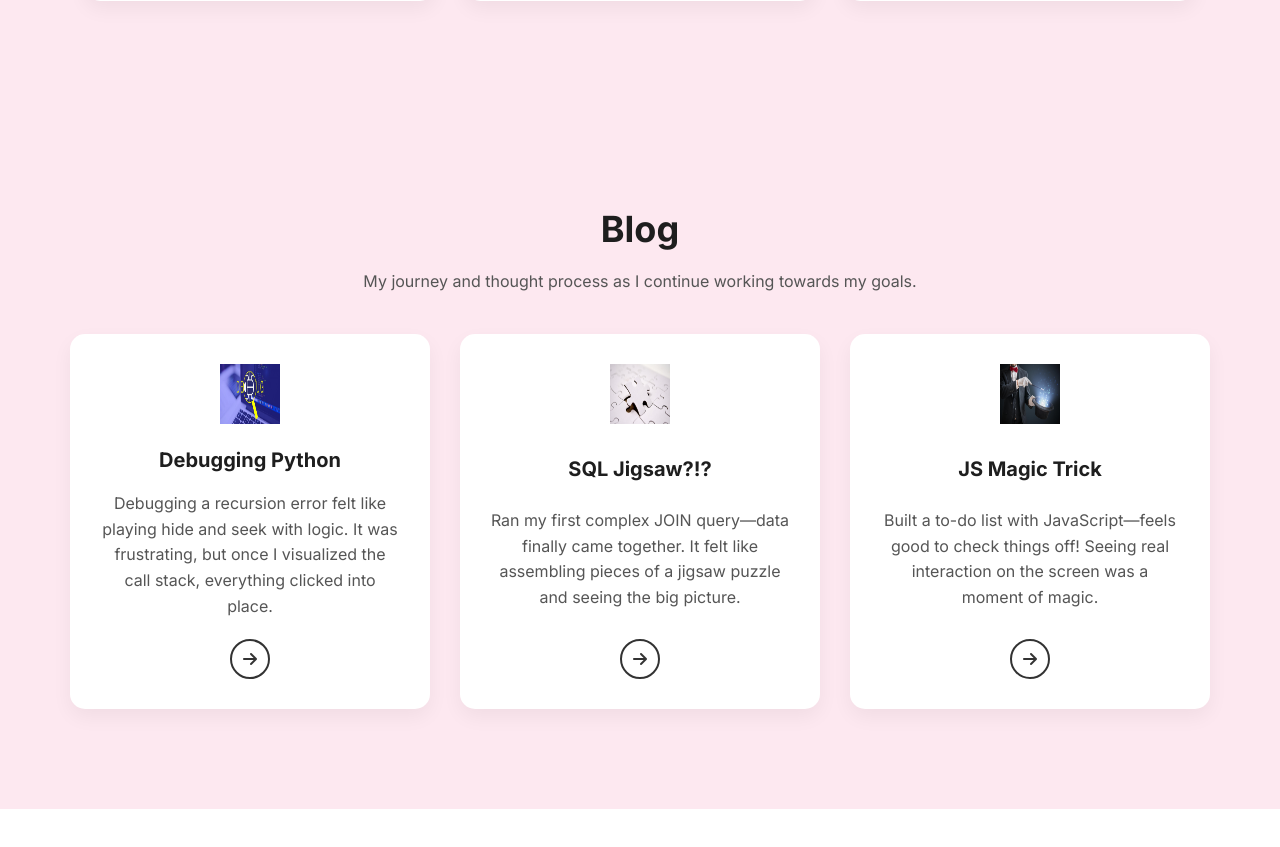
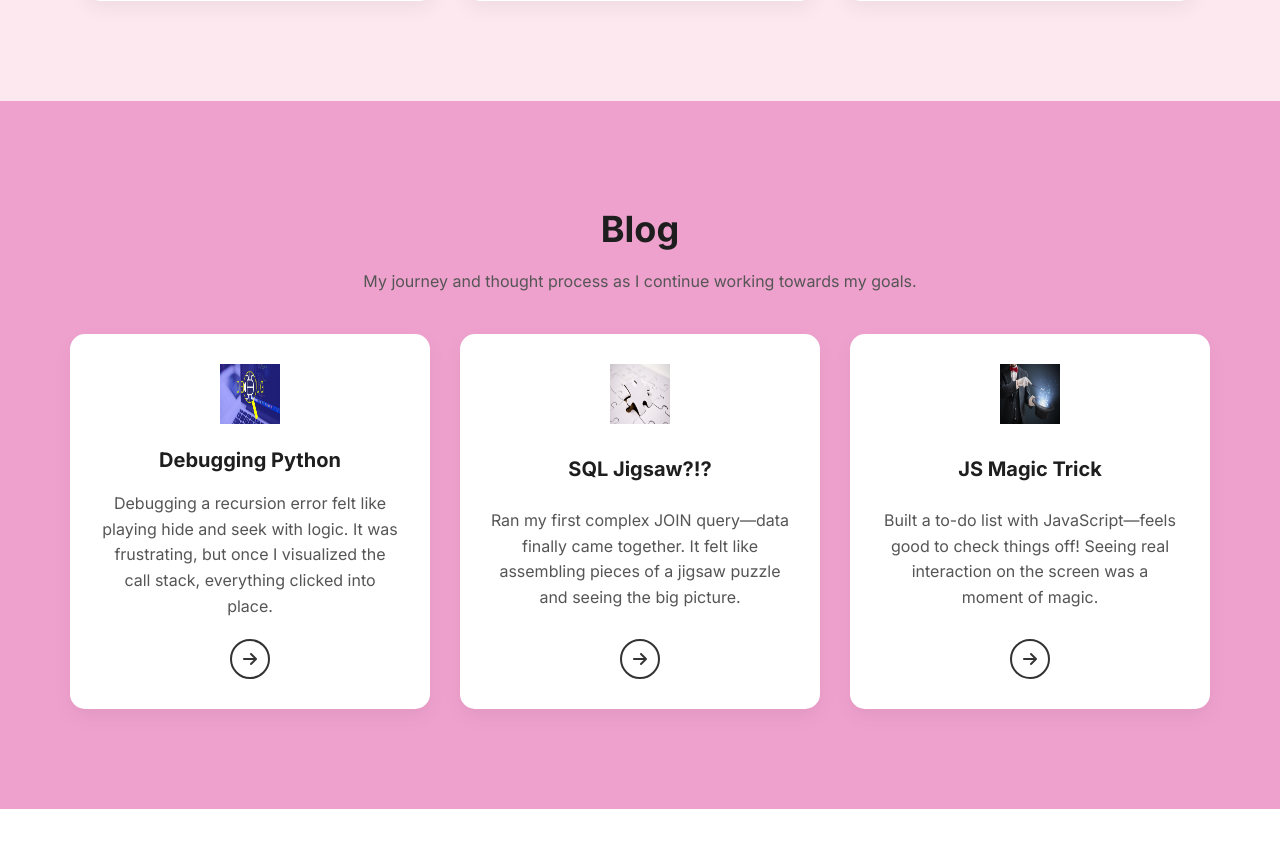
Before and after one commit to citizenofgotham/Lilian-imma-portfolio, a plain HTML site: page index.html in a window 1280 px wide. Shown: the part 3326-4173 px from the top of the page. Drawn offline with Linux system fonts and the light colour scheme.

Commit message:
Update index.html

```diff
--- a/index.html
+++ b/index.html
@@ -496,7 +496,7 @@ body.dark-mode .footer-socials a:hover {
   }
 
     .blog-section {
-    background: #fde8f0;
+    background: #eea1cd;
     padding: 100px 50px;
     text-align: center;
   }
```
